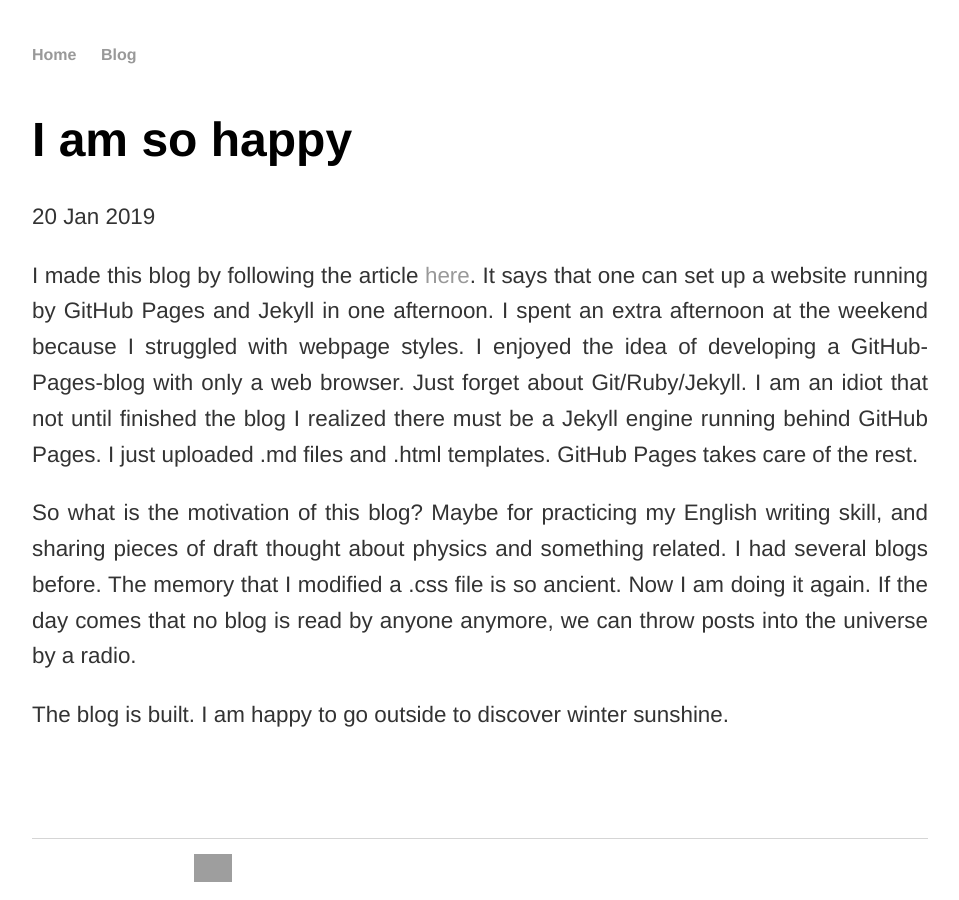
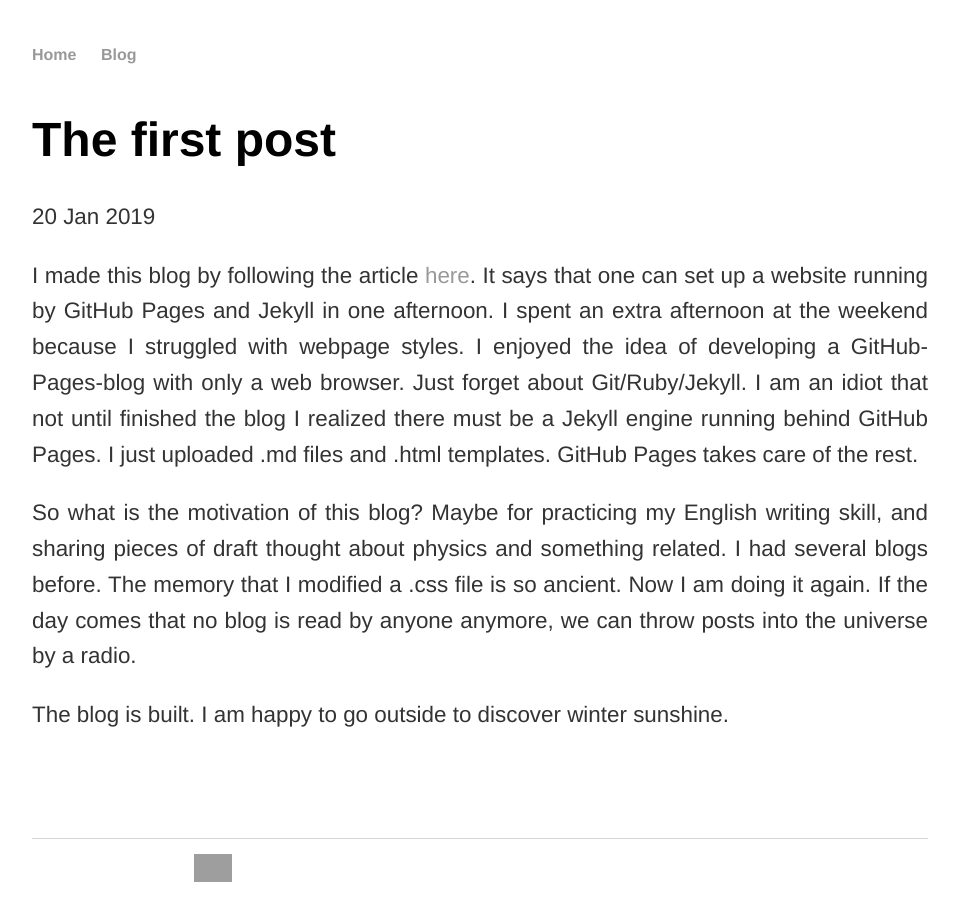
Before and after one commit to cover-me/cover-me.github.io, a Jekyll site: the page built from _posts/2019-01-20-The-first-post.md, in a window 1280 px wide. Shown: the whole page, without its empty margins (160-1119 px from the left). Built offline with Jekyll 4.4.1, drawn with Linux system fonts in a browser that asks for light colours; grey boxes are pictures that could not be loaded.

Commit message:
Update and rename 2019-01-20-I-am-so-happy.md to 2019-01-20-The-first-post.md

```diff
--- a/_posts/2019-01-20-I-am-so-happy.md
+++ b/_posts/2019-01-20-The-first-post.md
@@ -1,6 +1,6 @@
 ---
 layout: post
-title: I am so happy
+title: The first post
 ---
 I made this blog by following the article [here](http://jmcglone.com/guides/github-pages/). It says that one can set up a website running by GitHub Pages and Jekyll in one afternoon. I spent an extra afternoon at the weekend because I struggled with webpage styles. I enjoyed the idea of developing a GitHub-Pages-blog with only a web browser. Just forget about Git/Ruby/Jekyll. I am an idiot that not until finished the blog I realized there must be a Jekyll engine running behind GitHub Pages. I just uploaded .md files and .html templates. GitHub Pages takes care of the rest.
 
```
